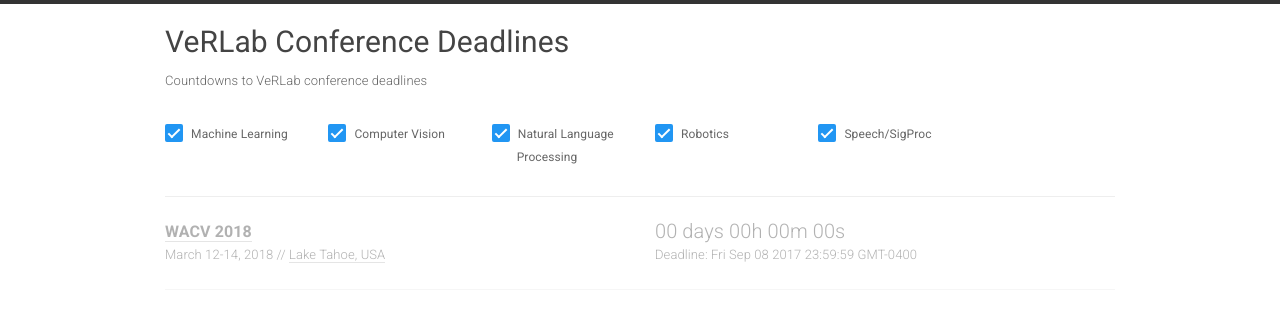
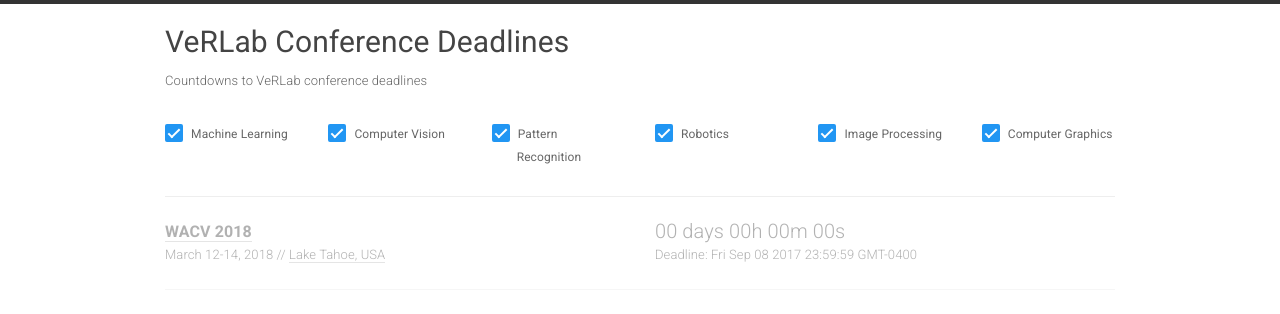
Before and after one commit to verlab/verlab-deadlines--page, a Jekyll site: the page index.html, which Jekyll copies as it is, in a window 1280 px wide. Shown: the top 314 px of the page. Built offline with Jekyll 4.4.1, drawn with Linux system fonts in a browser that asks for light colours; nearby versions of some CDN libraries.

Commit message:
adicionando novas tags para o site

```diff
--- a/_data/conferences.yml
+++ b/_data/conferences.yml
@@ -71,7 +71,7 @@
   deadline: "2018-01-05 23:59:59"
   date: August 20-24, 2018
   place: Beijing, China
-  sub: PR/CV
+  sub: PR
 
 #- name: SIBGRAP
 #  year: 2017
--- a/_data/types.yml
+++ b/_data/types.yml
@@ -3,6 +3,8 @@
   sub: ML
 - name: Computer Vision
   sub: CV
+- name: Pattern Recognition
+  sub: PR
 - name: Computer Graphics
   sub: CG
 - name: Robotics
--- a/index.html
+++ b/index.html
@@ -6,7 +6,7 @@
     <meta http-equiv="X-UA-Compatible" content="IE=edge,chrome=1">
 
     <title>AI Conference Deadlines</title>
-    <meta name="description" content="Countdowns to top CV/NLP/ML/Robotics/AI conference deadlines">
+    <meta name="description" content="Countdowns to top CV/PR/ML/Robotics/CG conference deadlines">
     <meta name="author" content="Abhishek Das">
     <link rel="stylesheet" type="text/css" href="static/css/bootstrap.min.css">
     <link rel="stylesheet" type="text/css" href="static/css/deadlines.css" media="screen,projection">
@@ -59,7 +59,7 @@
                       <div class="col-md-2 col-xs-5">
                         <div class="checkbox">
                           <label>
-                            <input type="checkbox" id="NLP-checkbox" class=""> Natural Language Processing
+                            <input type="checkbox" id="PR-checkbox" class=""> Pattern Recognition
                           </label>
                         </div>
                       </div>
@@ -75,7 +75,15 @@
                       <div class="col-md-2 col-xs-5">
                         <div class="checkbox">
                           <label>
-                            <input type="checkbox" id="SP-checkbox" class=""> Speech/SigProc
+                            <input type="checkbox" id="IP-checkbox" class=""> Image Processing
+                          </label>
+                        </div>
+                      </div>
+
+		      <div class="col-md-2 col-xs-5">
+                        <div class="checkbox">
+                          <label>
+                            <input type="checkbox" id="CG-checkbox" class=""> Computer Graphics
                           </label>
                         </div>
                       </div>
@@ -173,7 +181,7 @@
 </div>
 
 
-<div id="icpr18" class=" PR/CV-conf ">
+<div id="icpr18" class=" PR-conf ">
   <div class="row">
       <div class="col-xs-12 col-sm-6">
           <a href="http://www.icpr2018.org/"><b>ICPR 2018</b></a>
@@ -546,7 +554,7 @@ $('#dars18').addClass('past');
 
 
         // Set checkboxes
-        var conf_type_data = [{"name":"Machine Learning","sub":"ML"},{"name":"Computer Vision","sub":"CV"},{"name":"Natural Language Processing","sub":"NLP"},{"name":"Robotics","sub":"RO"},{"name":"Speech/SigProc","sub":"SP"}];
+        var conf_type_data = [{"name":"Machine Learning","sub":"ML"},{"name":"Computer Vision","sub":"CV"},{"name":"Pattern Recognition","sub":"PR"},{"name":"Robotics","sub":"RO"},{"name":"Image Processing","sub":"IP"}, {"name":"Computer Graphics","sub":"CG"}];
         var all_subs = [];
         for (var i = 0; i < conf_type_data.length; i++) {
           all_subs[i] = conf_type_data[i]['sub'];
```
Also changed, not shown: create.py (+12 -4 lines).
